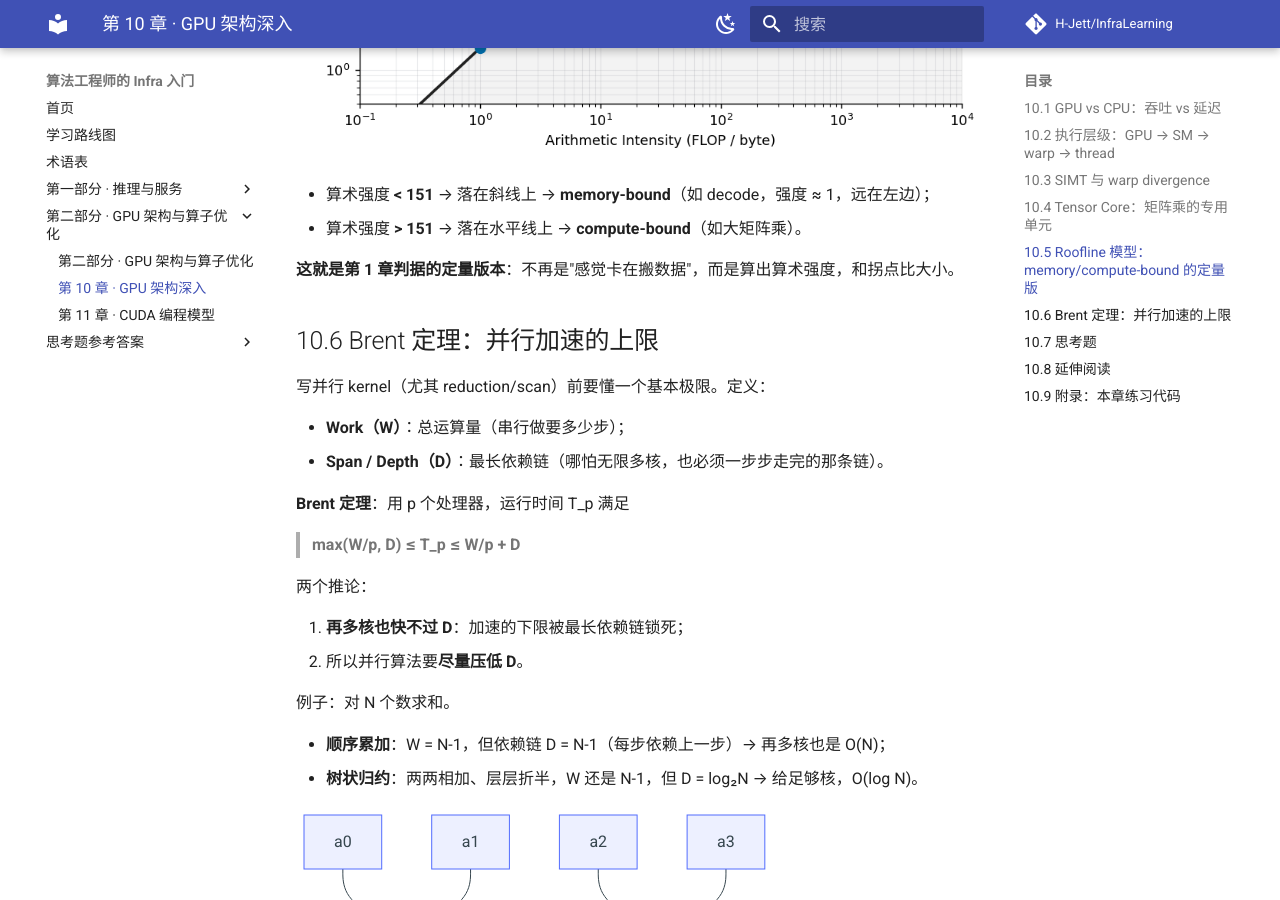
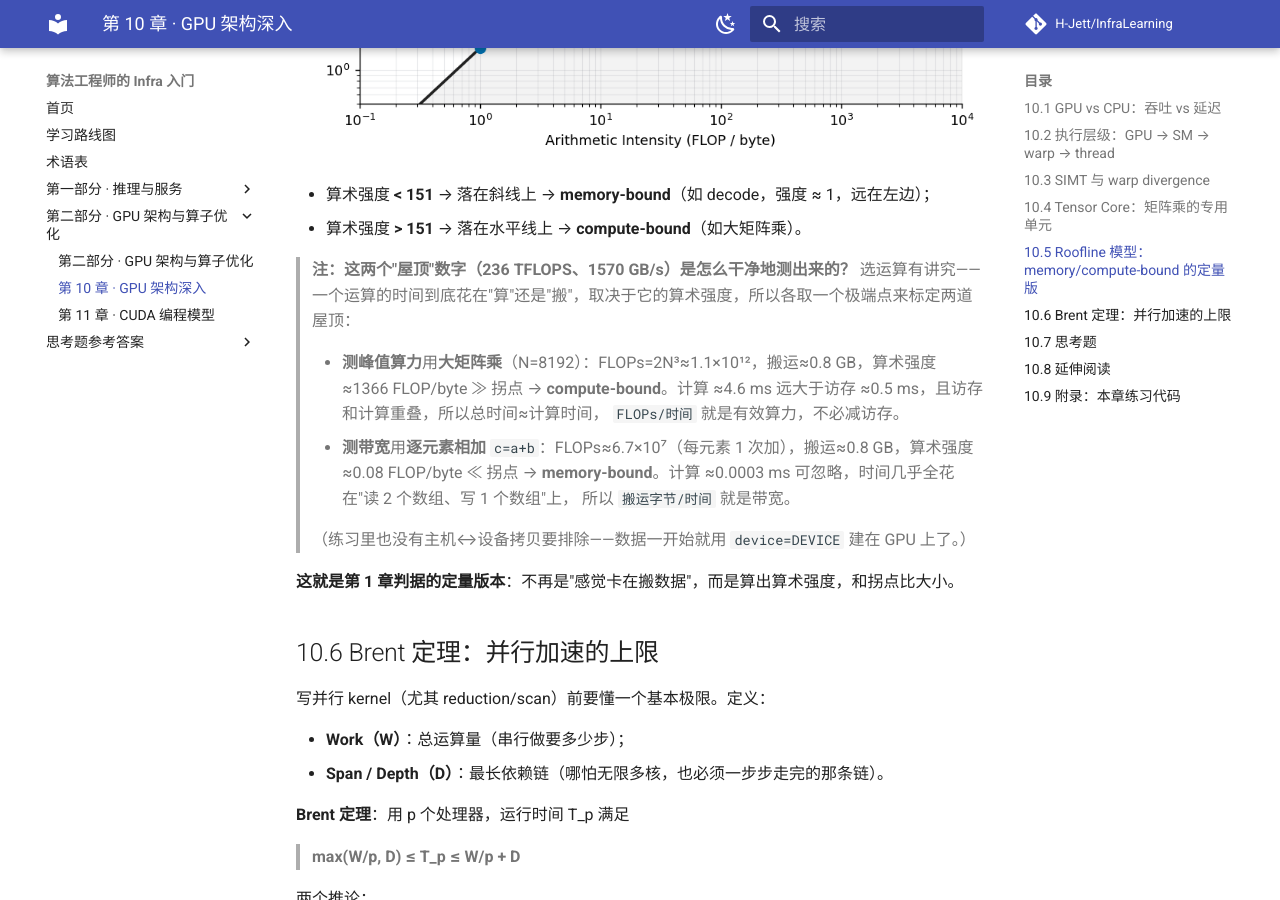
Before and after one commit to H-Jett/InfraLearning, an MkDocs documentation site: the page built from docs/chapters/02-gpu-kernels/10-gpu-arch.md, in a window 1280 px wide and 900 px high, scrolled down 2674 px. Built offline with MkDocs 1.6.1 and Material for MkDocs 9.7.7, drawn with Linux system fonts in a browser that asks for light colours; comment, search, counter and statistics services are not loaded.

Commit message:
第10章补脚注:为什么大矩阵乘测算力、逐元素加测带宽(算术强度决定时间花在算还是搬)
Co-Authored-By: Claude Opus 4.8 (1M context) <noreply@anthropic.com>

```diff
--- a/docs/chapters/02-gpu-kernels/10-gpu-arch.md
+++ b/docs/chapters/02-gpu-kernels/10-gpu-arch.md
@@ -85,6 +85,18 @@ RTX 5090 实测：峰值 bf16 ≈ 236 TFLOPS，带宽 ≈ 1570 GB/s → **拐点
 
 - 算术强度 **< 151** → 落在斜线上 → **memory-bound**（如 decode，强度 ≈ 1，远在左边）；
 - 算术强度 **> 151** → 落在水平线上 → **compute-bound**（如大矩阵乘）。
+
+> **注：这两个"屋顶"数字（236 TFLOPS、1570 GB/s）是怎么干净地测出来的？** 选运算有讲究——
+> 一个运算的时间到底花在"算"还是"搬"，取决于它的算术强度，所以各取一个极端点来标定两道屋顶：
+>
+> - **测峰值算力**用**大矩阵乘**（N=8192）：FLOPs=2N³≈1.1×10¹²，搬运≈0.8 GB，算术强度 ≈1366 FLOP/byte
+>   ≫ 拐点 → **compute-bound**。计算 ≈4.6 ms 远大于访存 ≈0.5 ms，且访存和计算重叠，所以总时间≈计算时间，
+>   `FLOPs/时间` 就是有效算力，不必减访存。
+> - **测带宽**用**逐元素相加** `c=a+b`：FLOPs≈6.7×10⁷（每元素 1 次加），搬运≈0.8 GB，算术强度 ≈0.08 FLOP/byte
+>   ≪ 拐点 → **memory-bound**。计算 ≈0.0003 ms 可忽略，时间几乎全花在"读 2 个数组、写 1 个数组"上，
+>   所以 `搬运字节/时间` 就是带宽。
+>
+> （练习里也没有主机↔设备拷贝要排除——数据一开始就用 `device=DEVICE` 建在 GPU 上了。）
 
 **这就是第 1 章判据的定量版本**：不再是"感觉卡在搬数据"，而是算出算术强度，和拐点比大小。
 
```
